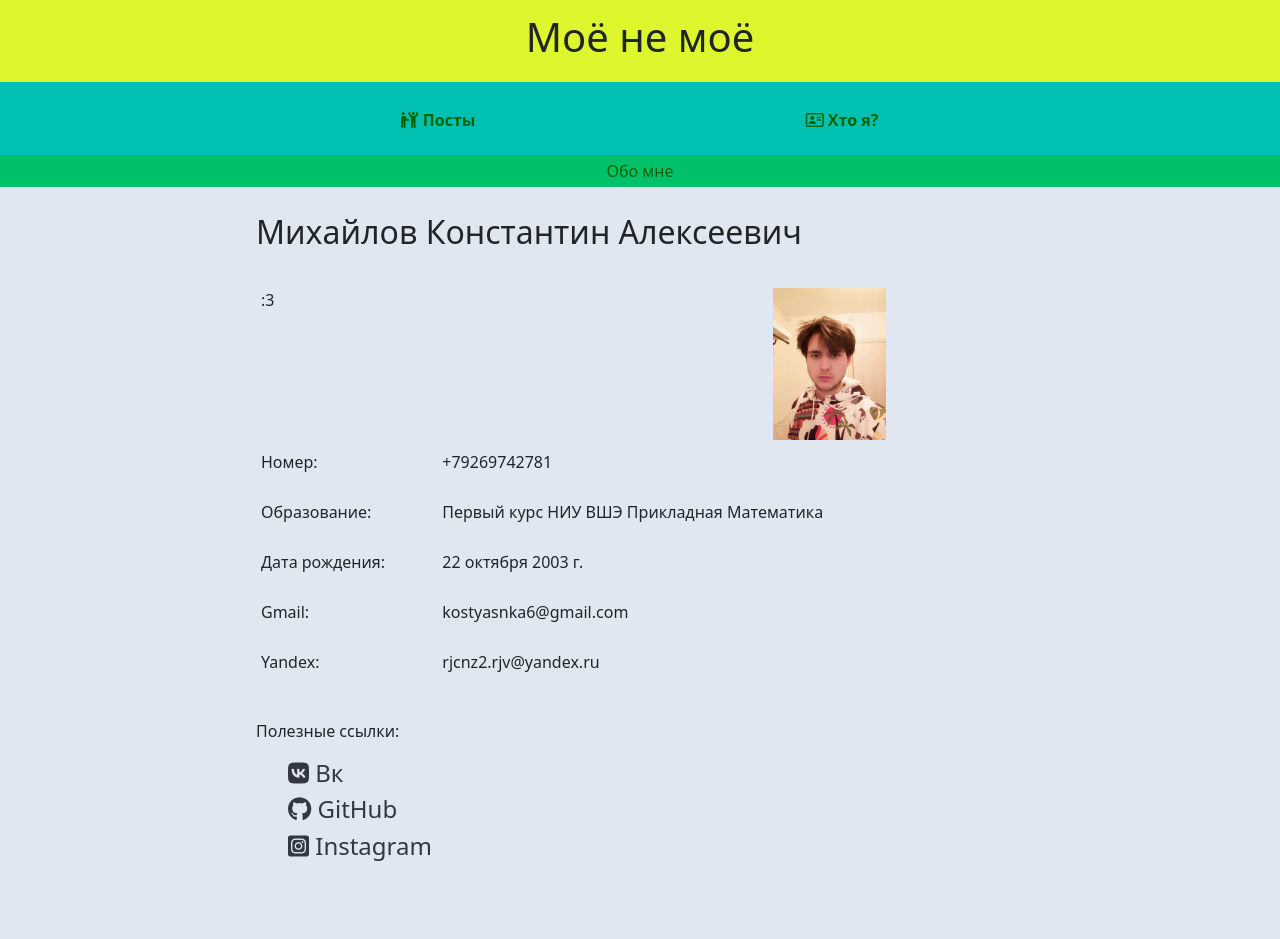
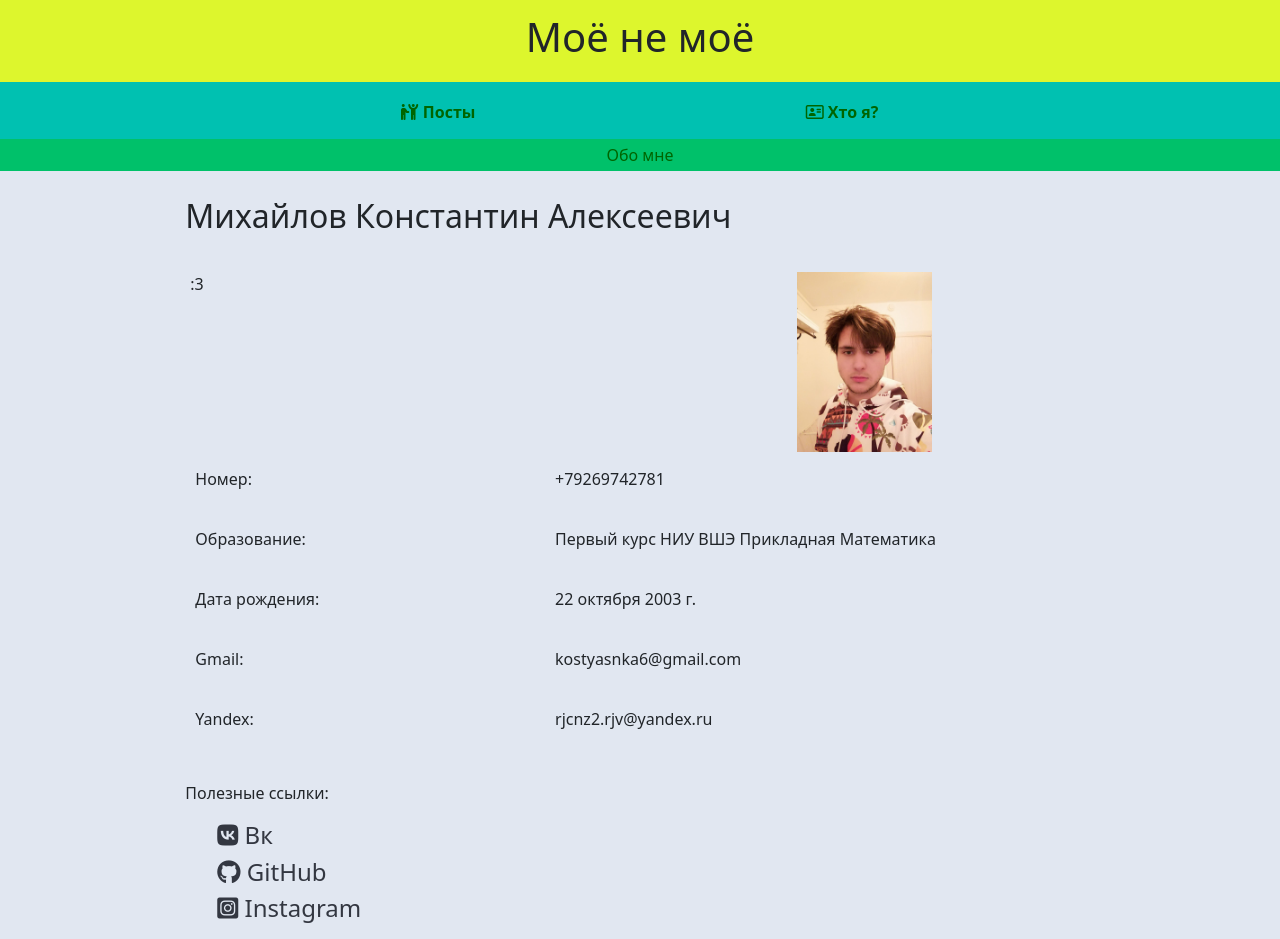
Before and after one commit to Kostyak7/MineNotMine, a Django app: page /mypage/0 in a window 1280 px wide. Before the commit the page ends 861 px from the top, so only its background shows below. Run offline with Django 4.2, Linux system fonts and the light colour scheme; data comes from the database, SQL or seed files in the repository; both versions use the stored data as it was after the commit.

Commit message:
enlarging photo and other updates

```diff
--- a/main/urls.py
+++ b/main/urls.py
@@ -2,8 +2,9 @@ from django.urls import path
 from main import views
 from django.conf.urls.static import static
 from django.conf import settings
+from .views import BasePageView, PostPageView
 
 urlpatterns = [
-    path('', views.basePage, name='mainPage'),
-    path('post/<int:pk>', views.postPage, name='postPage'),
-] + static(settings.MEDIA_URL, document_root=settings.MEDIA_ROOT)
+    path('', BasePageView.as_view(), name='mainPage'),
+    path('post/<int:pk>', PostPageView.as_view(), name='postPage'),
+] + static(settings.STATIC_URL, document_root=settings.STATIC_ROOT)
--- /dev/null
+++ b/requirements.txt
@@ -0,0 +1,4 @@
+asgiref==3.5.2
+Django==4.0.6
+sqlparse==0.4.2
+tzdata==2022.1
--- a/static/main/css/main.css
+++ b/static/main/css/main.css
@@ -22,8 +22,8 @@ header {
 main {
     display: block;
     margin: auto;
-    padding-left: 20%;
-    padding-right: 20%;
+    padding-left: 2%;
+    padding-right: 2%;
     padding-top: 2%;
 }
 
@@ -35,14 +35,16 @@ button {
     margin-top: 20px;
 }
 
-.navbar {
+/*------------Панель меню----------------*/
+
+#navbar {
     background-color: #00c1b1;
     display: flex;
     flex-direction: row;
     justify-content: center;
 }
 
-.navbar a{
+#navbar a {
     list-style: none;
     margin: 10px;
     padding: 5px;
@@ -52,19 +54,25 @@ button {
     text-align: center;
 }
 
-.navbar  li {
+#navbar li {
     color: #006500;
     margin-top: 1%;
     transition: all .3s ease;
 }
 
-.navbar  a:hover, .navbar  li:hover {
+#navbar a:hover, #navbar li:hover {
     color: #03f6ff;
     transform: scale(1.2);
 }
 
+/*------------Обо мне----------------*/
 
-.photo-descrip {
+#about-me-field {
+    padding-left: 13%;
+    padding-right: 13%;
+}
+
+.element-description {
     display: flex;
     flex-direction: row;
     text-align: center;
@@ -72,15 +80,15 @@ button {
     justify-content: start;
 }
 
-.photo-descrip div {
+.element-description div {
     width: 50%;
 }
 
-.photo-descrip p {
+.element-description p {
     text-align: start;
 }
 
-.photo-descrip img {
+.element-description img {
     width: 30%;
 }
 
@@ -89,13 +97,15 @@ button {
     flex-direction: row;
     padding: 5px;
     justify-content: start;
-    width: 80%;
+    /*width: 80%;*/
 }
-.info-field #info-word {
-    width: 30%;
+
+.info-field .word {
+    width: 40%;
 }
-.info-field #info-info {
-    width: 70%;
+
+.info-field .info {
+    width: 60%;
 }
 
 .useful-list ul {
--- /dev/null
+++ b/static/main/js/aboutme.js
@@ -0,0 +1,6 @@
+if (window.innerWidth < 800) {
+    let container = document.getElementById("description-div-global");
+    container.style.flexDirection = "column";
+    document.getElementById("description-div").style.width = "100%";
+    document.getElementById("img-profile").style.width = "100%";
+}
--- a/templates/main/layout.html
+++ b/templates/main/layout.html
@@ -16,11 +16,11 @@
 
 <div id="head-name"><h1>Моё не моё</h1> </div>
 
-<div class="navbar">
-        <a id="menu-select" href="{% url 'mainPage' %}">
+<div id="navbar">
+        <a class="menu-select" href="{% url 'mainPage' %}">
             <li><i class="fa-solid fa-people-robbery"></i> Посты</li>
         </a>
-        <a id="menu-select" href="{% url 'userList' 0 %}">
+        <a class="menu-select" href="{% url 'userList' 0 %}">
             <li><i class="fa-regular fa-address-card"></i> Хто я?</li>
         </a>
 </div>
--- a/templates/userList/userList.html
+++ b/templates/userList/userList.html
@@ -10,48 +10,49 @@
 {% endblock %}
 
 {% block content %}
+    <div id="about-me-field">
         <h2>{{ me.myName }}</h2> <br>
-    <div class="photo-descrip">
-        <div><p>{{ me.myDescription }}</p></div>
-        <div><img src="{{ me.myPhoto }}" alt="Профиль" id="img-profile"> <br></div>
+        <div class="element-description" id="description-div-global">
+            <div id="description-div"><p>{{ me.myDescription }}</p></div>
+            <div id="description-div"><img src="{{ me.myPhoto }}" alt="Профиль" id="img-profile"> <br></div>
         </div>
         <div class="info-field">
-        <div id="info-word">
+            <div class="info-field word">
                 <p>Номер:</p>
             </div>
-        <div id="info-info">
+            <div class="info-field info">
                 <p>{{ me.myNumber }}</p>
             </div>
         </div>
         <div class="info-field">
-        <div id="info-word">
+            <div class="info-field word">
                 <p>Образование:</p>
             </div>
-        <div id="info-info">
+            <div class="info-field info">
                 <p>{{ me.myEducation }}</p>
             </div>
         </div>
         <div class="info-field">
-        <div id="info-word">
+            <div class="info-field word">
                 <p>Дата рождения:</p>
             </div>
-        <div id="info-info">
+            <div class="info-field info">
                 <p>{{ me.myBirthDay }}</p>
             </div>
         </div>
         <div class="info-field">
-        <div id="info-word">
+            <div class="info-field word">
                 <p>Gmail:</p>
             </div>
-        <div id="info-info">
+            <div class="info-field info">
                 <p>{{ me.myGmail }}</p>
             </div>
         </div>
         <div class="info-field">
-        <div id="info-word">
+            <div class="info-field word">
                 <p>Yandex:</p>
             </div>
-        <div id="info-info">
+            <div class="info-field info">
                 <p>{{ me.myYandexMail }}</p>
             </div>
         </div>
@@ -64,4 +65,6 @@
                 <h4><a href="{{ me.myInstagram }}"><i class="fa-brands fa-instagram-square"></i> Instagram</a></h4>
             </ul>
         </div>
+    </div>
+    <script src="{% static 'main/js/aboutme.js' %}"></script>
 {% endblock %}
```
Also changed, not shown: other parts of static/main/css/main.css (+130 -16 lines), main/models.py (+12 -11 lines), main/views.py (+17 -12 lines), static/main/js/post.js (added, +78 -0 lines), templates/main/main.html (+6 -2 lines), templates/main/postPage.html (+17 -15 lines), db.sqlite3, favicon.ico (added), main/migrations/0004_alter_mypost_photo_1_alter_mypost_photo_10_and_more.py (added), static/main/js/main.js (added). Lines whose indentation alone changed are shown as unchanged.
